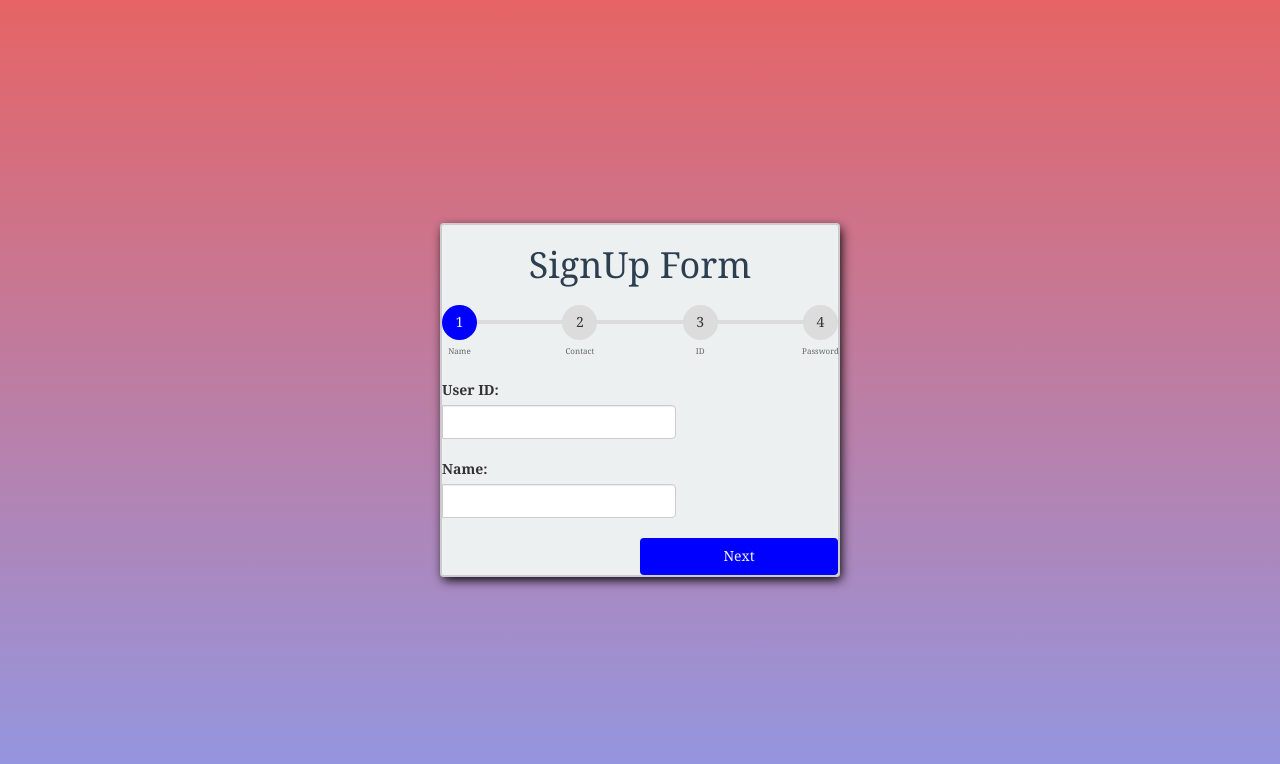
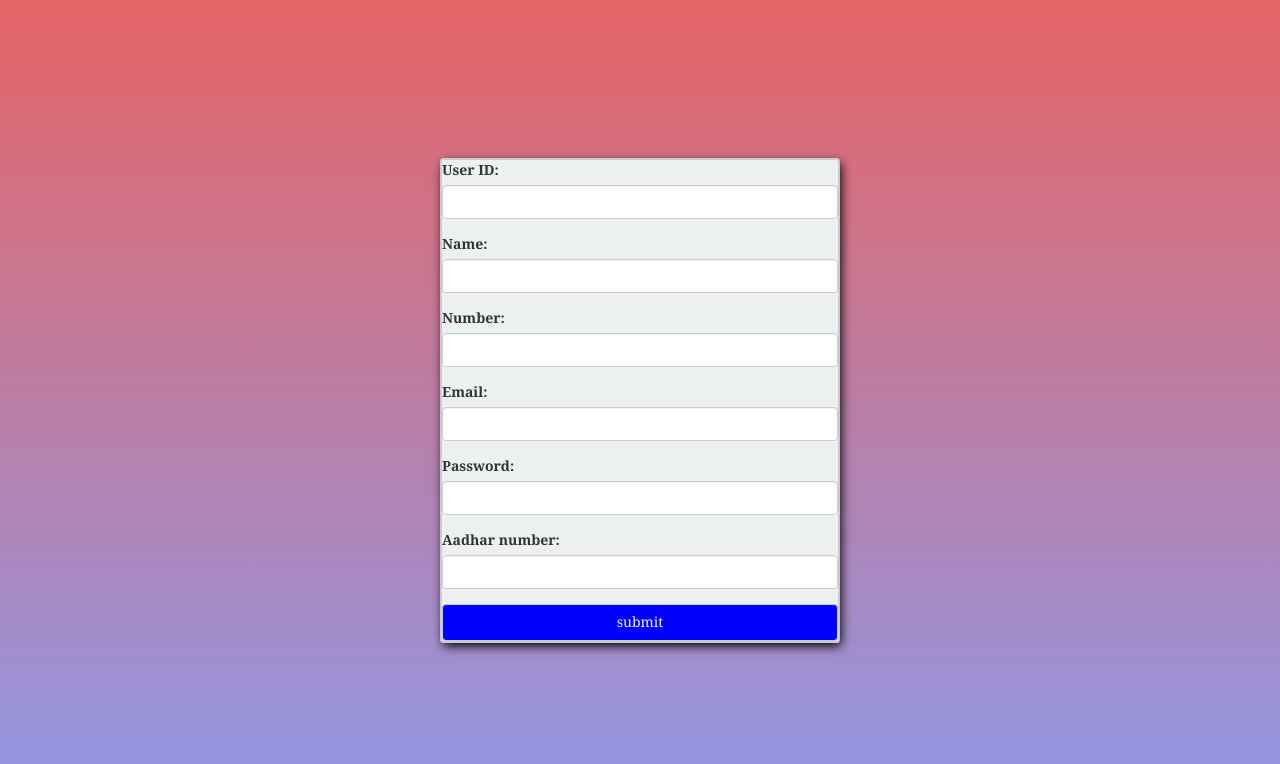
Before and after one commit to ParkarPrograms/wim_final_take_3, a Flask app: page /register in a window 1280 px wide. Shown: the top 764 px of the page. Run offline with Flask 3, Linux system fonts and the light colour scheme; some libraries are stand-ins or nearby versions.

Commit message:
added validation and made register into a single page form. added extra html file to store simple register, deleted form

```diff
--- a/main.py
+++ b/main.py
@@ -2,16 +2,16 @@ from flask import Flask, render_template, redirect, flash, url_for, request
 from flask_bootstrap import Bootstrap
 from flask_wtf import FlaskForm
 import wtforms
-import os
 import stripe
-from dotenv import load_dotenv
 from wtforms.fields import EmailField
 from wtforms.validators import DataRequired, URL, Email
 from flask_sqlalchemy import SQLAlchemy
 from werkzeug.security import generate_password_hash, check_password_hash
 from flask_login import UserMixin, login_user, LoginManager, login_required, current_user, logout_user
+import requests
+import time
 
-load_dotenv()
+
 app = Flask(__name__)
 app.config['SECRET_KEY'] = "updates"
 Bootstrap(app)
@@ -216,6 +216,22 @@ def login():
 def register():
     form = Register()
     if form.validate_on_submit():
+        email_response = requests.get(
+            f"https://emailvalidation.abstractapi.com/v1/?api_key=27ad0095c99c422d89802f549e633090&email={form.email.data}")
+
+        email_response = email_response.json()
+        if email_response['deliverability'] != "DELIVERABLE":
+            flash("invalid email.")
+            return redirect(url_for('register'))
+        time.sleep(2)
+        phone_response = requests.get(
+            f"https://phonevalidation.abstractapi.com/v1/?api_key=43c55aa383ca446cb74891b3c25860f1&phone={form.number.data}")
+        phone_response = phone_response.json()
+        print(phone_response)
+        if phone_response['valid'] != True:
+            flash("invalid phone number.")
+            return redirect(url_for('register'))
+
         if User.query.filter_by(id = form.user_id.data).first():
             flash("ID already taken. Please Try another one")
             return redirect(url_for('register'))
--- a/templates/register.html
+++ b/templates/register.html
@@ -9,7 +9,7 @@
 {% endblock %}
 
 
-{% block title %}Login{% endblock %}
+{% block title %}Register{% endblock %}
 
 
 {% block content %}
@@ -28,93 +28,94 @@
 
 
 
-    <form action="#" class="form">
+<!--    <form action="#" class="form">-->
 
-        <h1 class="text-center">SignUp Form</h1>
+<!--        <h1 class="text-center">SignUp Form</h1>-->
 
-        <!------------------Progressbar-------------------->
-        <div class="progressbar">
+<!--        &lt;!&ndash;&#45;&#45;&#45;&#45;&#45;&#45;&#45;&#45;&#45;&#45;&#45;&#45;&#45;&#45;&#45;&#45;Progressbar&#45;&#45;&#45;&#45;&#45;&#45;&#45;&#45;&#45;&#45;&#45;&#45;&#45;&#45;&#45;&#45;&#45;&#45;&ndash;&gt;-->
+<!--        <div class="progressbar">-->
 
-            <div class="progress" id="progress"></div>
-            <div class="progress-step active" data-title="Name"></div>
-            <div class="progress-step" data-title="Contact"></div>
-            <div class="progress-step" data-title="ID"></div>
-            <div class="progress-step" data-title="Password"></div>
-        </div>
+<!--            <div class="progress" id="progress"></div>-->
+<!--            <div class="progress-step active" data-title="Name"></div>-->
+<!--            <div class="progress-step" data-title="Contact"></div>-->
+<!--            <div class="progress-step" data-title="ID"></div>-->
+<!--            <div class="progress-step" data-title="Password"></div>-->
+<!--        </div>-->
 
-        {{ form.hidden_tag() }}
-        <div class="form-step active">
-            <div class="input-group">
-                {{ form.user_id.label(class = "form-label") }}
-                {{ form.user_id(class= "form-control") }}
-        </div>
-        <div class="input-group">
-            {{ form.name.label(class = "form-label") }}
-                {{ form.name(class= "form-control") }}
-        </div>
-        <div class="">
-            <a href="#" class="btn
-             btn-next with-50
-             ml-auto">Next</a>
+<!--        {{ form.hidden_tag() }}-->
+<!--        <div class="form-step active">-->
+<!--            <div class="input-group">-->
+<!--                {{ form.user_id.label(class = "form-label") }}-->
+<!--                {{ form.user_id(class= "form-control") }}-->
+<!--        </div>-->
+<!--        <div class="input-group">-->
+<!--            {{ form.name.label(class = "form-label") }}-->
+<!--                {{ form.name(class= "form-control") }}-->
+<!--        </div>-->
+<!--        <div class="">-->
+<!--            <a href="#" class="btn-->
+<!--             btn-next with-50-->
+<!--             ml-auto">Next</a>-->
 
-        </div>
-    </div>
+<!--        </div>-->
+<!--    </div>-->
 
-        <!--------------Part2---------------------->
+<!--        &lt;!&ndash;&#45;&#45;&#45;&#45;&#45;&#45;&#45;&#45;&#45;&#45;&#45;&#45;Part2&#45;&#45;&#45;&#45;&#45;&#45;&#45;&#45;&#45;&#45;&#45;&#45;&#45;&#45;&#45;&#45;&#45;&#45;&#45;&#45;&ndash;&gt;-->
 
-        <div class="form-step">
-            <div class="input-group">
-                {{ form.number.label(class = "form-label") }}
-                {{ form.number(class= "form-control") }}
-        </div>
-        <div class="input-group">
-            {{ form.email.label(class = "form-label") }}
-                {{ form.email(class= "form-control") }}
-        </div>
-        <div class="btns-group">
-            <a href="#" class="btn btn-prev">Previous</a>
-             <a href="#" class="btn btn-next">Next</a>
-        </div>
-    </div>
+<!--        <div class="form-step">-->
+<!--            <div class="input-group">-->
+<!--                {{ form.number.label(class = "form-label") }}-->
+<!--                {{ form.number(class= "form-control") }}-->
+<!--        </div>-->
+<!--        <div class="input-group">-->
+<!--            {{ form.email.label(class = "form-label") }}-->
+<!--                {{ form.email(class= "form-control") }}-->
+<!--        </div>-->
+<!--        <div class="btns-group">-->
+<!--            <a href="#" class="btn btn-prev">Previous</a>-->
+<!--             <a href="#" class="btn btn-next">Next</a>-->
+<!--        </div>-->
+<!--    </div>-->
 
 
-        <!--------------Part3---------------------->
+<!--        &lt;!&ndash;&#45;&#45;&#45;&#45;&#45;&#45;&#45;&#45;&#45;&#45;&#45;&#45;Part3&#45;&#45;&#45;&#45;&#45;&#45;&#45;&#45;&#45;&#45;&#45;&#45;&#45;&#45;&#45;&#45;&#45;&#45;&#45;&#45;&ndash;&gt;-->
 
 
-        <div class="form-step">
-            <div class="input-group">
-                <label for="dob">Date of Birth</label>
-                <input type="date" name="dob" id="dob">
-        </div>
-        <div class="input-group">
-            {{ form.aadhar.label(class = "form-label") }}
-            {{ form.aadhar(class= "form-control") }}
-        </div>
-        <div class="btns-group">
-            <a href="#" class="btn btn-prev">Previous</a>
-            <a href="#" class="btn btn-next">Next</a>
-        </div>
-    </div>
+<!--        <div class="form-step">-->
+<!--            <div class="input-group">-->
+<!--                <label for="dob">Date of Birth</label>-->
+<!--                <input type="date" name="dob" id="dob">-->
+<!--        </div>-->
+<!--        <div class="input-group">-->
+<!--            {{ form.aadhar.label(class = "form-label") }}-->
+<!--            {{ form.aadhar(class= "form-control") }}-->
+<!--        </div>-->
+<!--        <div class="btns-group">-->
+<!--            <a href="#" class="btn btn-prev">Previous</a>-->
+<!--            <a href="#" class="btn btn-next">Next</a>-->
+<!--        </div>-->
+<!--    </div>-->
 
 
-        <!--------------Part4---------------------->
+<!--        &lt;!&ndash;&#45;&#45;&#45;&#45;&#45;&#45;&#45;&#45;&#45;&#45;&#45;&#45;Part4&#45;&#45;&#45;&#45;&#45;&#45;&#45;&#45;&#45;&#45;&#45;&#45;&#45;&#45;&#45;&#45;&#45;&#45;&#45;&#45;&ndash;&gt;-->
 
-        <div class="form-step">
-            <div class="input-group">
-                {{ form.password.label(class = "form-label") }}
-                {{ form.password(class= "form-control") }}
-        </div>
-        <div class="input-group">
-            <label for="ConfirmPassword">Confirm Password</label>
-            <input type="password" name="ConfirmPassword" id="ConfirmPassword">
-        </div>
-        <div class="btns-group">
-            <a href="#" class="btn btn-prev">Previous</a>
-            {{ form.submit() }}
-        </div>
-    </div>
+<!--        <div class="form-step">-->
+<!--            <div class="input-group">-->
+<!--                {{ form.password.label(class = "form-label") }}-->
+<!--                {{ form.password(class= "form-control") }}-->
+<!--        </div>-->
+<!--        <div class="input-group">-->
+<!--            <label for="ConfirmPassword">Confirm Password</label>-->
+<!--            <input type="password" name="ConfirmPassword" id="ConfirmPassword">-->
+<!--        </div>-->
+<!--        <div class="btns-group">-->
+<!--            <a href="#" class="btn btn-prev">Previous</a>-->
+<!--            {{ form.submit() }}-->
+<!--        </div>-->
+<!--    </div>-->
 
-    </form>
+<!--    </form>-->
+{{ wtf.quick_form(form, novalidate=True) }}
 
 
 
```
Also changed, not shown: templates/form.html (deleted, +0 -23 lines), templates/register_simple.html (added, +30 -0 lines).
